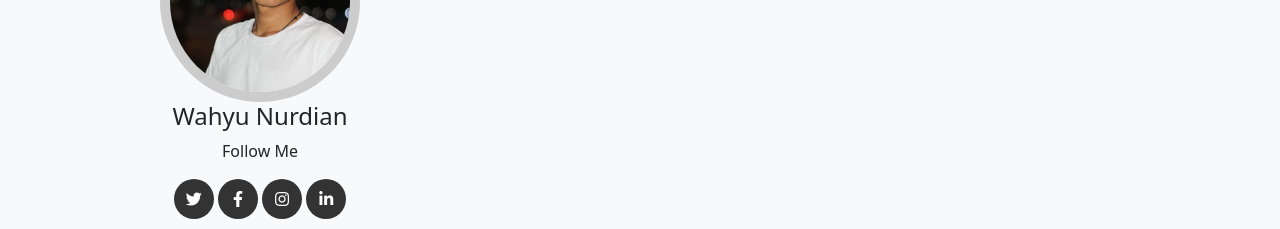
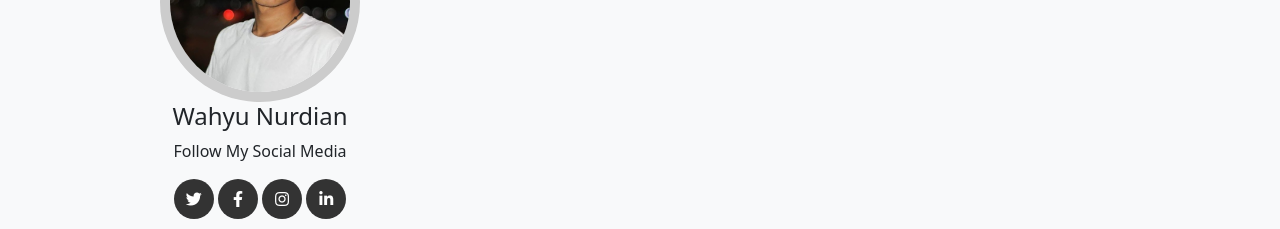
Before and after one commit to wahyunurdian/wahyunurdian.github.io, a plain HTML site: page index.html in a window 1280 px wide. Shown: the part 2220-2449 px from the top of the page. Drawn offline with nearby package versions, Linux system fonts and the light colour scheme; a script that the page names is missing.

Commit message:
Update index.html

```diff
--- a/index.html
+++ b/index.html
@@ -171,7 +171,7 @@
       class=" rounded-circle md-3"
       />
       <h4>Wahyu Nurdian</h4>
-      <p>Follow Me</p>
+      <p>Follow My Social Media</p>
       <p>
         <a href="https://mobile.twitter.com/WahyuNurdian2" class="social"><i
           class="fab fa-twitter"></i></a>
```
